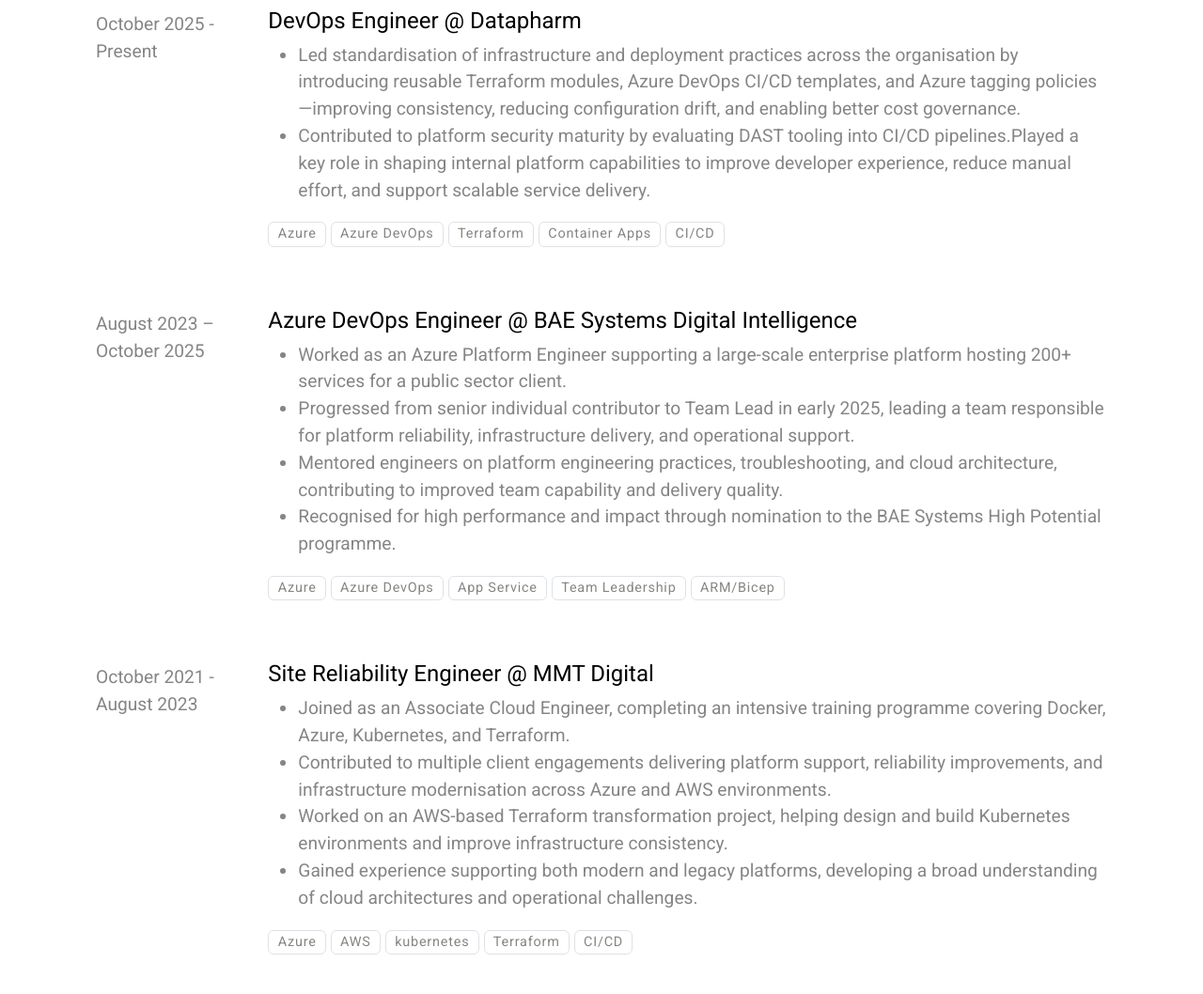
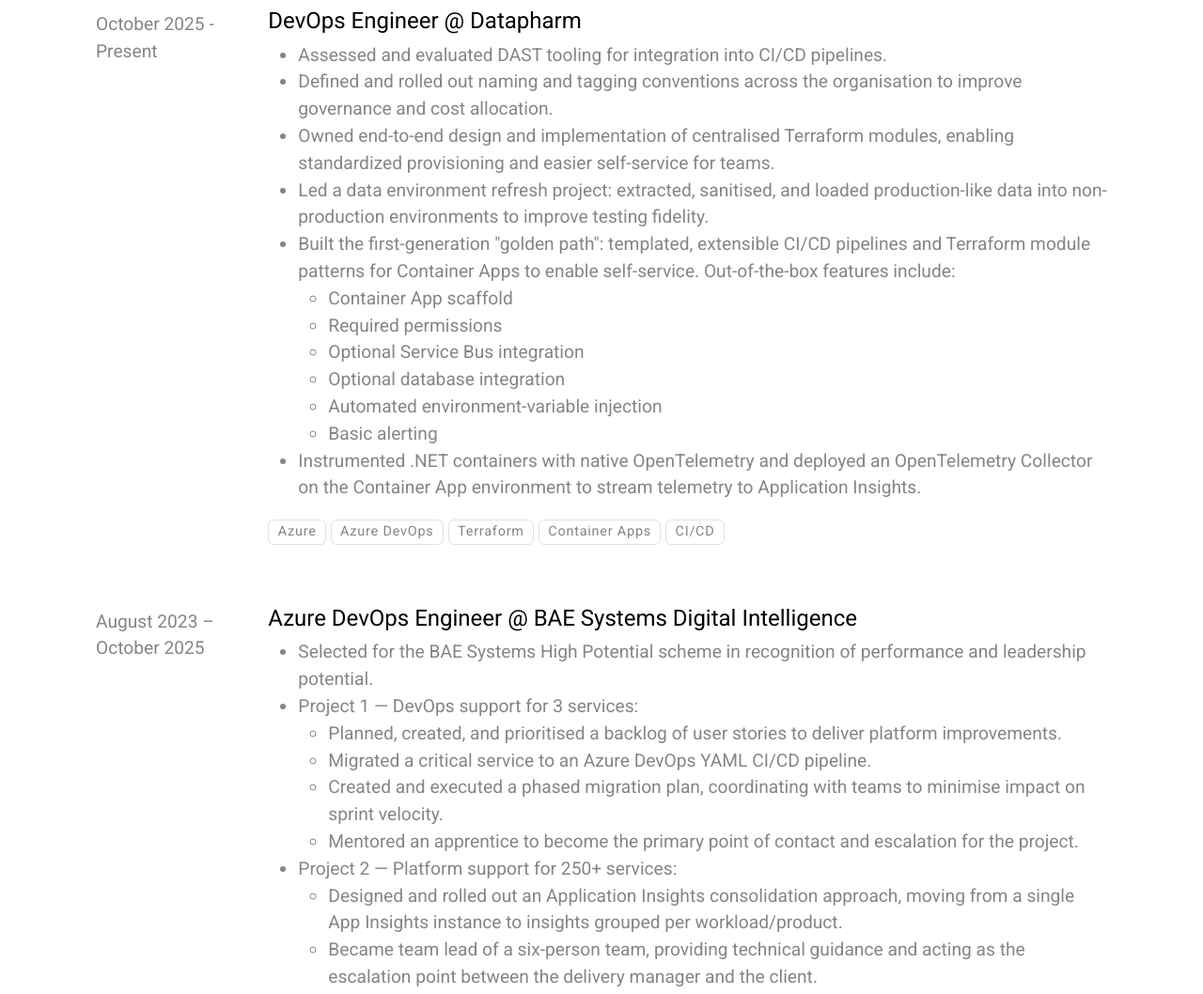
Before and after one commit to calumrees99/cv, a plain HTML site: page index.html in a window 1280 px wide. Shown: the part 700-1758 px from the top of the page at 94% size. Drawn offline with nearby package versions, Linux system fonts and the light colour scheme.

Commit message:
Deploying to gh-pages from @ calumrees99/cv@35cbfdf72fa71683e5f1f4d1f000b3a3cc71ccd3 🚀

```diff
--- a/index.html
+++ b/index.html
@@ -26,7 +26,7 @@
                     </div>
                     <div>
                         <p>
-                            <time datetime="" class="small">Last update: April 26, 2026</time>
+                            <time datetime="" class="small">Last update: June 17, 2026</time>
                         </p>
                         <p>
                             <span class="screen"><a href="calum-rees.platform-engineer.pdf"><i class="far fa-file-pdf"></i>Download PDF
@@ -77,7 +77,7 @@
                 <div class="col-md-10">
                     <h3 class="fs-4 fw-normal">DevOps Engineer @ Datapharm</h3>
 
-                    <div><ul><li>Led standardisation of infrastructure and deployment practices across the organisation by introducing reusable Terraform modules, Azure DevOps CI/CD templates, and Azure tagging policies—improving consistency, reducing configuration drift, and enabling better cost governance.</li><li>Contributed to platform security maturity by evaluating DAST tooling into CI/CD pipelines.Played a key role in shaping internal platform capabilities to improve developer experience, reduce manual effort, and support scalable service delivery.</li></ul></div>
+                    <div><ul><li>Assessed and evaluated DAST tooling for integration into CI/CD pipelines.</li><li>Defined and rolled out naming and tagging conventions across the organisation to improve governance and cost allocation.</li><li>Owned end-to-end design and implementation of centralised Terraform modules, enabling standardized provisioning and easier self-service for teams.</li><li>Led a data environment refresh project: extracted, sanitised, and loaded production-like data into non-production environments to improve testing fidelity.</li><li>Built the first-generation &quot;golden path&quot;: templated, extensible CI/CD pipelines and Terraform module patterns for Container Apps to enable self-service. Out-of-the-box features include:<ul><li>Container App scaffold</li><li>Required permissions</li><li>Optional Service Bus integration</li><li>Optional database integration</li><li>Automated environment-variable injection</li><li>Basic alerting</li></ul></li><li>Instrumented .NET containers with native OpenTelemetry and deployed an OpenTelemetry Collector on the Container App environment to stream telemetry to Application Insights.</li></ul></div>
 
                     <p>
                         <span class="badge text-body border border-1">Azure</span>
@@ -95,7 +95,7 @@
                 <div class="col-md-10">
                     <h3 class="fs-4 fw-normal">Azure DevOps Engineer @ BAE Systems Digital Intelligence</h3>
 
-                    <div><ul><li>Worked as an Azure Platform Engineer supporting a large-scale enterprise platform hosting 200+ services for a public sector client.</li><li>Progressed from senior individual contributor to Team Lead in early 2025, leading a team responsible for platform reliability, infrastructure delivery, and operational support.    </li><li>Mentored engineers on platform engineering practices, troubleshooting, and cloud architecture, contributing to improved team capability and delivery quality.</li><li>Recognised for high performance and impact through nomination to the BAE Systems High Potential programme.</li></ul></div>
+                    <div><ul><li>Selected for the BAE Systems High Potential scheme in recognition of performance and leadership potential.</li><li>Project 1 — DevOps support for 3 services:<ul><li>Planned, created, and prioritised a backlog of user stories to deliver platform improvements.</li><li>Migrated a critical service to an Azure DevOps YAML CI/CD pipeline.</li><li>Created and executed a phased migration plan, coordinating with teams to minimise impact on sprint velocity.</li><li>Mentored an apprentice to become the primary point of contact and escalation for the project.</li></ul></li><li>Project 2 — Platform support for 250+ services:<ul><li>Designed and rolled out an Application Insights consolidation approach, moving from a single App Insights instance to insights grouped per workload/product.</li><li>Became team lead of a six-person team, providing technical guidance and acting as the escalation point between the delivery manager and the client.</li></ul></li></ul></div>
 
                     <p>
                         <span class="badge text-body border border-1">Azure</span>
@@ -113,7 +113,7 @@
                 <div class="col-md-10">
                     <h3 class="fs-4 fw-normal">Site Reliability Engineer @ MMT Digital</h3>
 
-                    <div><ul><li>Joined as an Associate Cloud Engineer, completing an intensive training programme covering Docker, Azure, Kubernetes, and Terraform.</li><li>Contributed to multiple client engagements delivering platform support, reliability improvements, and infrastructure modernisation across Azure and AWS environments.</li><li>Worked on an AWS-based Terraform transformation project, helping design and build Kubernetes environments and improve infrastructure consistency.</li><li>Gained experience supporting both modern and legacy platforms, developing a broad understanding of cloud architectures and operational challenges.</li></ul></div>
+                    <div><ul><li>Completed an intensive 8-week bootcamp covering Azure DevOps, Azure, Kubernetes, Docker, and related platform tooling.</li><li>Supported Kubernetes clusters running ~8 services: implemented cert-manager / Let&#39;s Encrypt automated certificate renewals, applied numerous security fixes, and configured Horizontal Pod Autoscaling (HPA).</li><li>Led an AWS/Terraform refactor to deliver a production-ready Kubernetes platform, improving reliability and infrastructure consistency across environments.</li></ul></div>
 
                     <p>
                         <span class="badge text-body border border-1">Azure</span>
```
Also changed, not shown: 1 other file.
